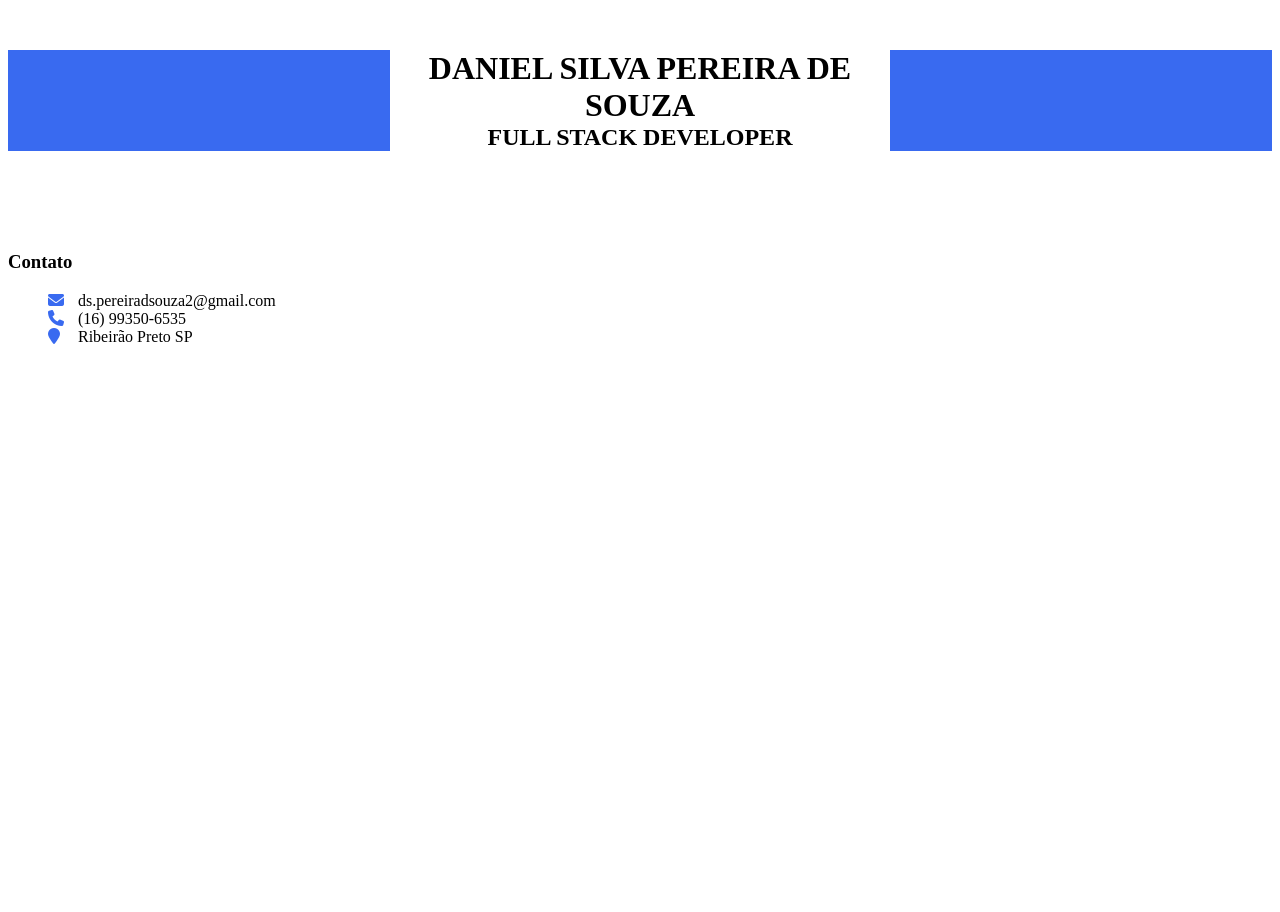
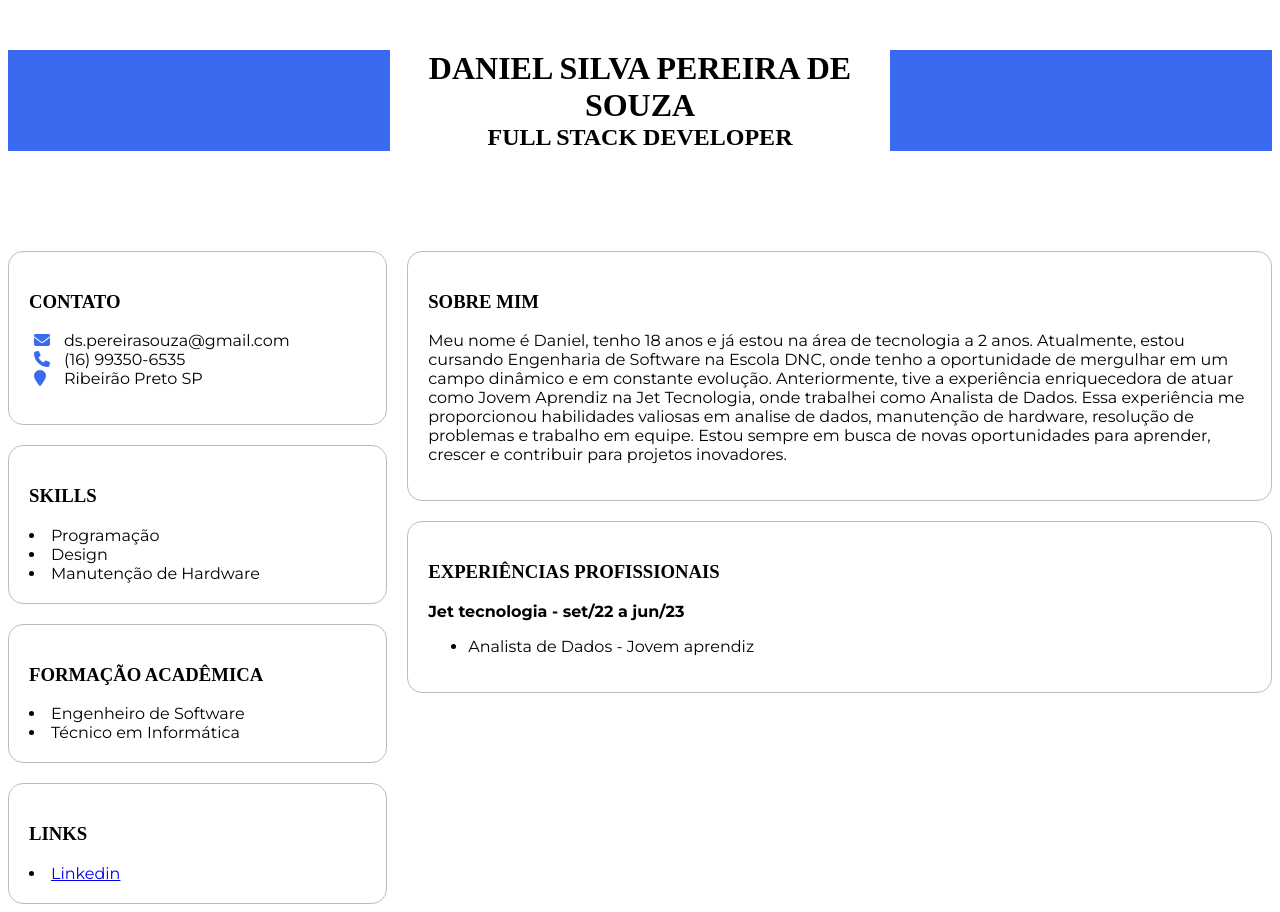
Before and after one commit to DannS2/Meu-Curriculum, a plain HTML site: page index.html in a window 1280 px wide. Before the commit the page ends 800 px from the top, so only its background shows below. Drawn offline with Linux system fonts and the light colour scheme; a web font is replaced by a local one.

Commit message:
Versao Finalizada

```diff
--- a/index.html
+++ b/index.html
@@ -4,7 +4,7 @@
     <meta charset="UTF-8">
     <meta name="viewport" content="width=device-width, initial-scale=1.0">
     <link rel="stylesheet" href="style.css">
-    <title>Meu Curriculum</title>
+    <title>Curriculum</title>
 
     <!--Font Huballi-->
     <link rel="preconnect" href="https://fonts.googleapis.com">
@@ -29,19 +29,68 @@
         </div>
     </div>
     <!--Contato-->
-    <div>
+    <div id="container">
         <div id="sidebar">
             <div class="card">
                 <h3>Contato</h3>
                 <ul id="contact">
-                    <li><i class="fa-solid fa-envelope"></i>ds.pereiradsouza2@gmail.com</li>
+                    <li><i class="fa-solid fa-envelope"></i>ds.pereirasouza@gmail.com</li>
                     <li><i class="fa-solid fa-phone"></i>(16) 99350-6535</li>
                     <li><i class="fa-solid fa-location-pin"></i>Ribeirão Preto SP</li>
                 </ul>
             </div>
+    <!--Skills-->
+    <div class="card">
+        <h3>Skills</h3>
+            <li>Programação</li>
+            <li>Design</li>
+            <li>Manutenção de Hardware</li>
+        </ul>
+    </div>
+    <!--Formação Academica-->
+    <div class="card">
+        <h3>Formação Acadêmica</h3>
+            <li>Engenheiro de Software</li>
+            <li>Técnico em Informática</li>
+        </ul>
+    </div>
+    <!--Links-->
+    <div class="card">
+        <h3>Links</h3>
+            <li><a target="_blank" href="https://www.linkedin.com/in/daniel-silva-72160831a/">Linkedin</a></li>
+        </ul>
+    </div>
+    <!--Divisão <div sidebar> para a <div content>-->
+    </div>
+    <!--Sobre Mim-->
+    <div id="content">
+        <div class="card">
+            <h3>Sobre Mim</h3>
+            <p>
+            Meu nome é Daniel, tenho 18 anos e já estou na área de tecnologia a 2 anos. Atualmente,
+            estou cursando Engenharia de Software na Escola DNC,
+            onde tenho a oportunidade de mergulhar em um campo dinâmico e em constante evolução.
+
+            Anteriormente, tive a experiência enriquecedora de atuar como Jovem Aprendiz na Jet Tecnologia,
+            onde trabalhei como Analista de Dados. Essa experiência me proporcionou habilidades valiosas em analise de dados,
+            manutenção de hardware, resolução de problemas e trabalho em equipe. Estou sempre em busca de novas oportunidades
+            para aprender, crescer e contribuir para projetos inovadores.
+            </p>
         </div>
-        <div id="content"></div>
+        <!--Expêriencias Profissinais-->
+        <div class="card">
+            <h3>Experiências Profissionais</h3>
+            <p>
+                <b>Jet tecnologia - set/22 a jun/23</b><br>
+            </p>
+            <ul>
+                <li>Analista de Dados - Jovem aprendiz</li>
+            </ul>
+
+        </div>
     </div>
+
+
 
 </body>
 </html>
--- a/style.css
+++ b/style.css
@@ -23,9 +23,34 @@ h1, h2, h2{
 
 #contact{
     list-style-type: none;
+    padding-left: 5px;
 }
 
 #contact i{
     width: 30px;
     color: #396af0;
 }
+
+#container{
+    display: grid;
+    grid-template-columns: 30% auto;
+    grid-column-gap: 20px;
+}
+
+#sidebar, #content{
+    display: flex;
+    flex-direction: column;
+    row-gap: 20px;
+}
+
+.card h3{
+    font-family: 'hubballi', trusive;
+    text-transform: uppercase;
+}
+
+.card{
+    font-family: "Montserrat", sans-serif;
+    border: 1px solid rgb(189, 189, 189);
+    border-radius: 15px;
+    padding: 20px;
+}
```
